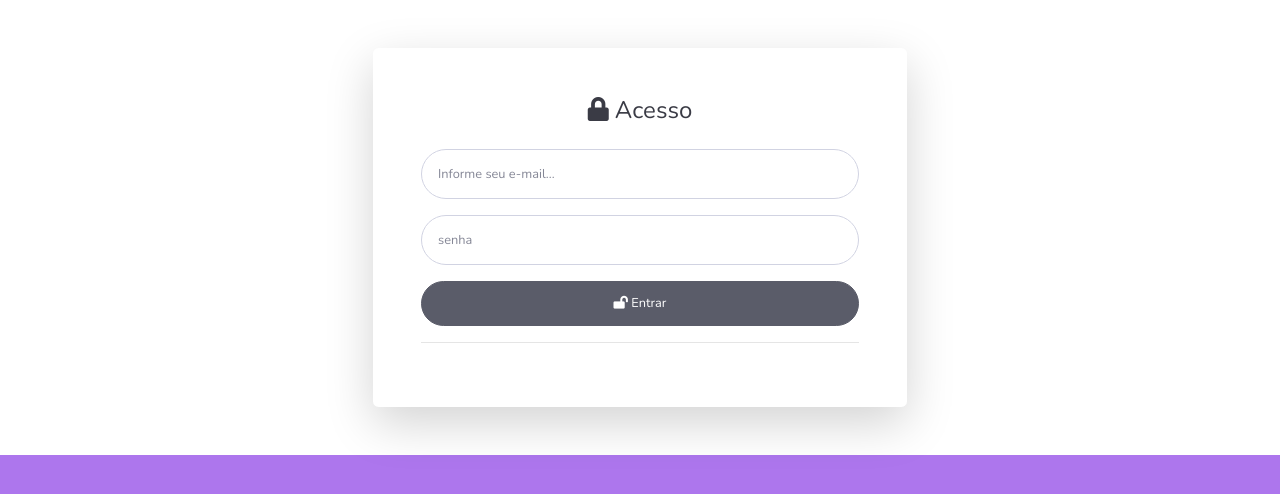
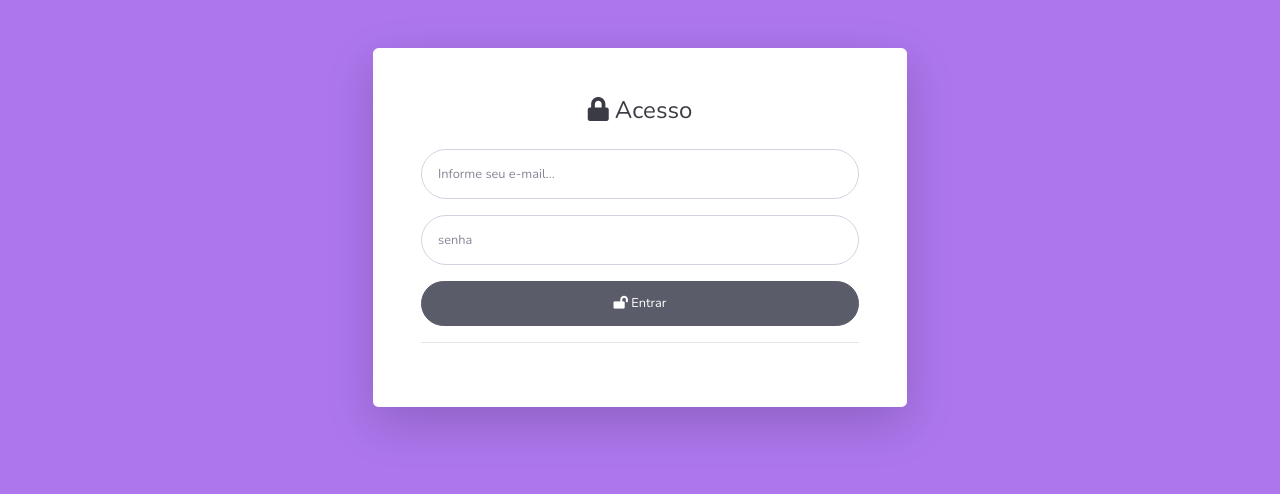
Before and after one commit to devdouglaslopes/desaafio_fullstack, a PHP site: page /fazerlogin.php in a window 1280 px wide. Shown: the top 494 px of the page. Run offline with PHP 8.4, Linux system fonts and the light colour scheme; some libraries are stand-ins or nearby versions.

Commit message:
Add files via upload

```diff
--- a/fazerlogin.php
+++ b/fazerlogin.php
@@ -30,7 +30,7 @@
 
 </head>
 
-<body id="topo">
+<body id="topo" style="background: #ad76ed;">
 
     <div class="container">
 
```
